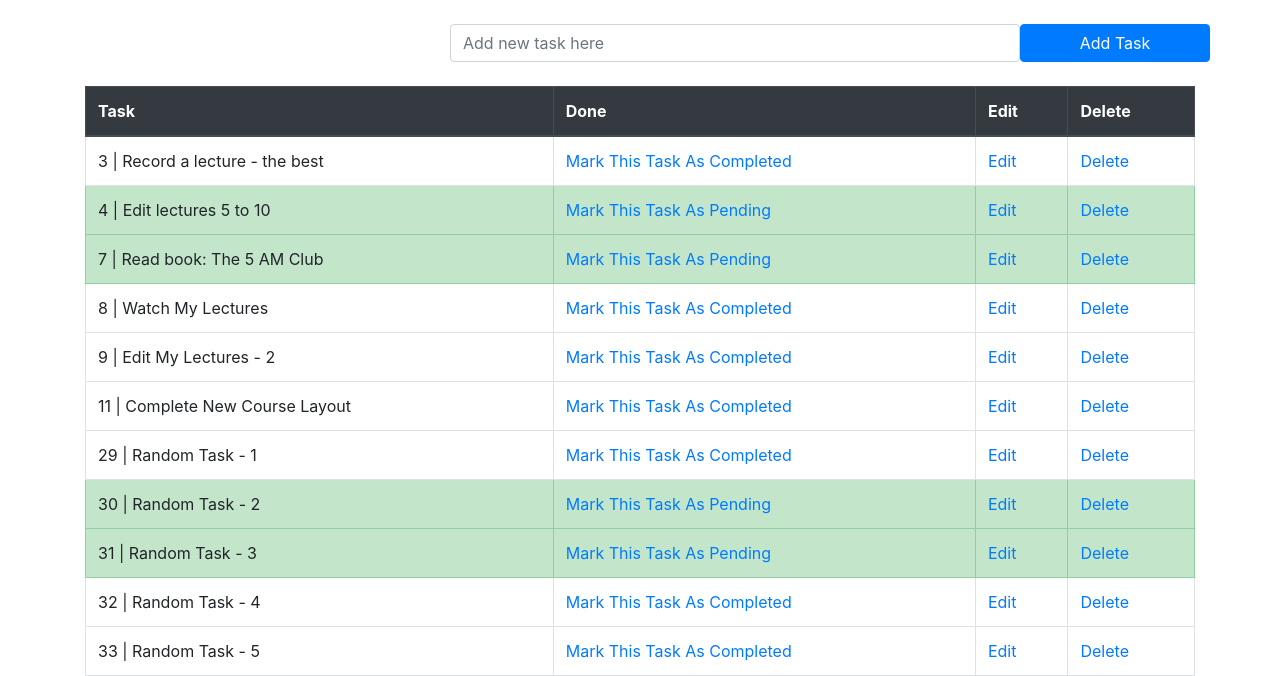
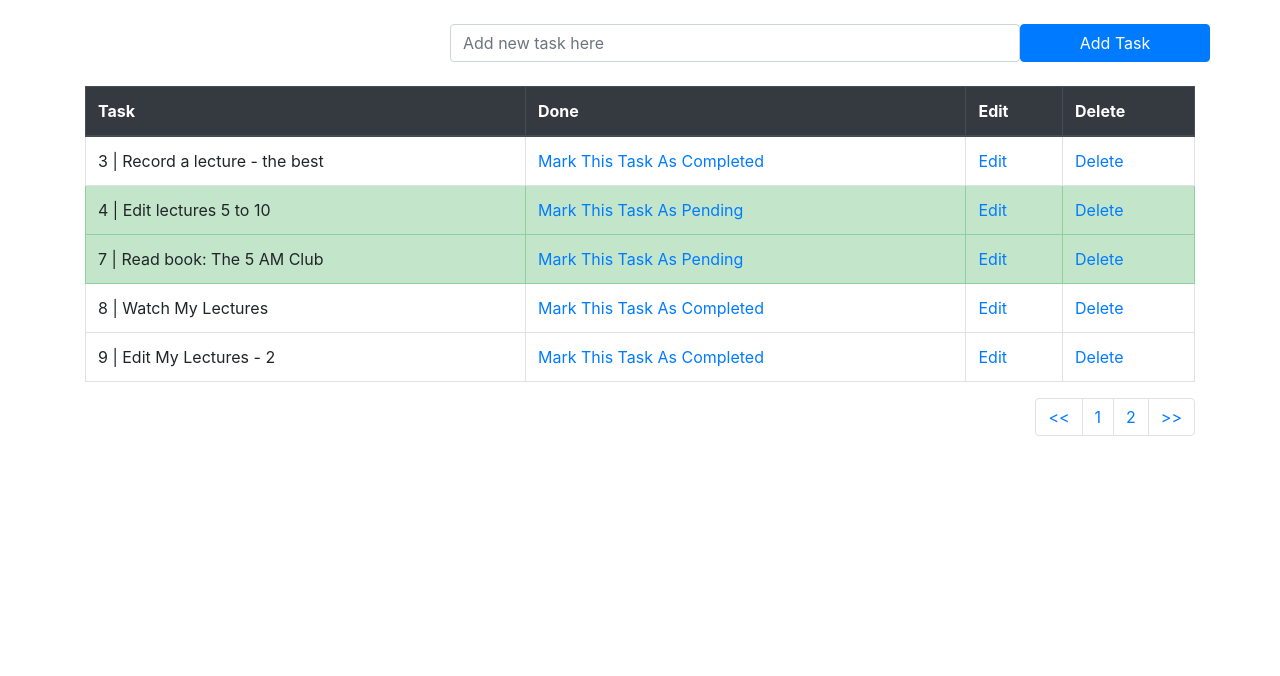
Before and after one commit to ArtemRamus/PORTFOLIO-taskmate, a Django app: page /todolist/ in a window 1280 px wide. Shown: the part 65-741 px from the top of the page. After the commit the page ends 501 px from the top, so only its background shows below. Run offline with Django 3.2, Linux system fonts and the light colour scheme; data comes from the database, SQL or seed files in the repository; both versions use the stored data as it was after the commit; some libraries are stand-ins or nearby versions.

Commit message:
pagination set

```diff
--- a/taskmate/todolist_app/templates/todolist.html
+++ b/taskmate/todolist_app/templates/todolist.html
@@ -55,5 +55,20 @@
             {% endif %}
             </tbody>
         </table>
+
+        <nav aria-label="Page navigation example">
+            <ul class="pagination justify-content-end">
+                <li class="page-item"><a class="page-link" href="?pg=1"><<</a></li>
+                {% if all_tasks.has_previous %}
+                    <li class="page-item"><a class="page-link" href="?pg={{ all_tasks.previous_page_number }}">{{ all_tasks.previous_page_number }}</a></li>
+                {% endif %}
+                <li class="page-item"><a class="page-link" href="?pg={{ all_tasks.number }}">{{ all_tasks.number }}</a></li>
+                {% if all_tasks.has_next %}
+                    <li class="page-item"><a class="page-link" href="?pg={{ all_tasks.next_page_number }}">{{ all_tasks.next_page_number }}</a></li>
+                {% endif %}
+                <li class="page-item"><a class="page-link" href="?pg={{ all_tasks.paginator.num_pages }}">>></a></li>
+            </ul>
+          </nav>
+
     </div>
 {% endblock content %}
--- a/taskmate/todolist_app/views.py
+++ b/taskmate/todolist_app/views.py
@@ -3,6 +3,7 @@ from django.http import HttpResponse
 from todolist_app.models import TaskList
 from todolist_app.forms import TaskForm
 from django.contrib import messages
+from django.core.paginator import Paginator
 
 # Create your views here.
 def todolist(request):
@@ -13,7 +14,10 @@ def todolist(request):
         messages.success(request, ("New Task Added"))
         return redirect('todolist')
     else:
-        all_tasks = TaskList.objects.all
+        all_tasks = TaskList.objects.all()
+        paginator = Paginator(all_tasks, 5)
+        page = request.GET.get('pg')
+        all_tasks = paginator.get_page(page)
         return render(request, 'todolist.html', {'all_tasks': all_tasks})
 
 def delete_task(request, task_id):
```
Also changed, not shown: taskmate/db.sqlite3.
